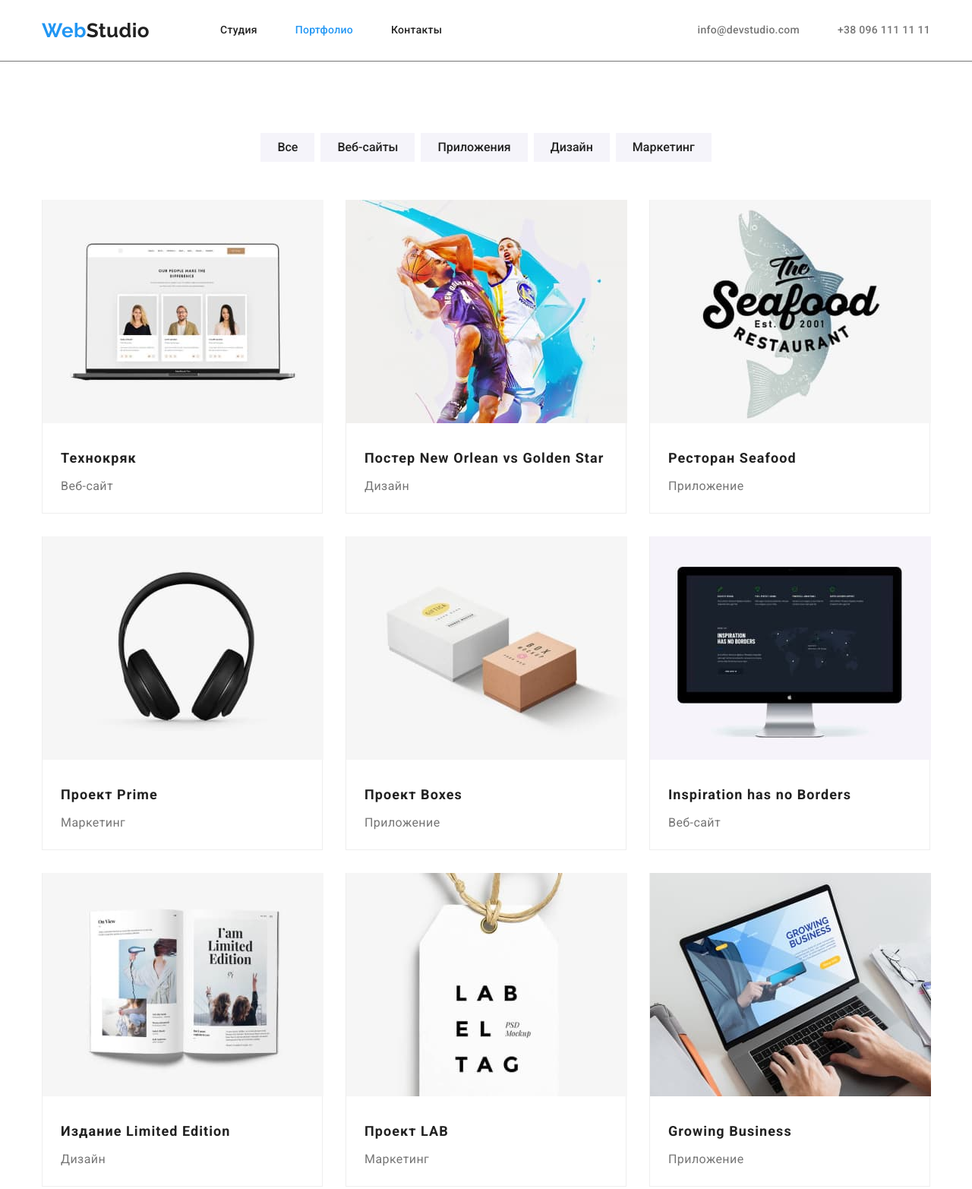
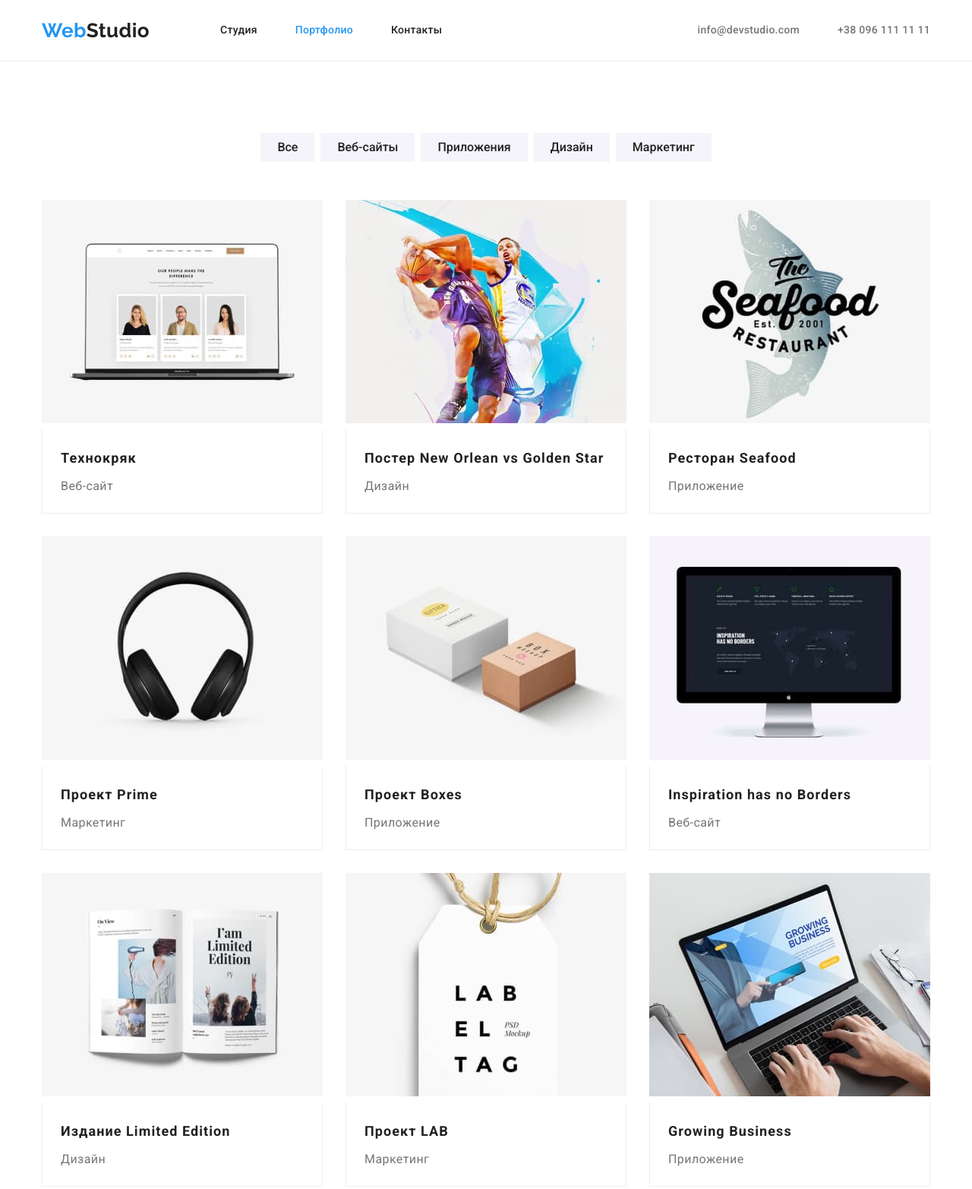
Before and after one commit to Stas-0k/goit-markup-hw-03, a plain HTML site: page portfolio.html in a window 1280 px wide. Shown: the top 1565 px of the page at 76% size. Drawn offline with nearby package versions, Linux system fonts and the light colour scheme.

Commit message:
commit 22-06

```diff
--- a/css/style.css
+++ b/css/style.css
@@ -54,7 +54,6 @@ ul {
 .logo {
   margin-right: 93px;
 
-
   color: var(--title-text-color);
   font-family: Raleway, sans-serif;
 
@@ -82,7 +81,7 @@ ul {
 }
 
 .header {
-  border-bottom: 1px solid;
+  border-bottom: 1px solid #ECECEC;
 }
 
 /*менюшка*/
@@ -155,11 +154,13 @@ ul {
 }
 
 .section .hero-header {
+  width: 696px;
+  margin-left: auto;
+  margin-right: auto;
   margin-top: 0px;
   margin-bottom: 30px;
 
   color: var(--primary-white-color);
-
 
   font-weight: 900;
   font-size: 44px;
@@ -198,7 +199,6 @@ ul {
 }
 
 .section .head-name {
-
   margin-bottom: 10px;
 
   color: var(--title-text-color);
@@ -222,8 +222,6 @@ ul {
   margin-right: 30px;
 }
 
-
-
 .third {
   padding-top: 94px;
   padding-bottom: 94px;
@@ -243,6 +241,7 @@ ul {
 }
 
 .fourth {
+  background-color: #F5F4FA;
   padding-top: 94px;
   padding-bottom: 94px;
   text-align: center;
@@ -276,13 +275,10 @@ ul {
 }
 
 .footer {
-   padding-top: 60px;
+  padding-top: 60px;
   padding-bottom: 60px;
-   background-color: var(--background-hero);
+  background-color: var(--background-hero);
 }
-
-
-
 
 .footer .footer-main {
   color: var(--primary-white-color);
@@ -295,8 +291,6 @@ ul {
 }
 
 .footer-primary {
-
-
   color: var(--primary-white-color);
 
   font-size: 14px;
@@ -312,7 +306,7 @@ ul {
   font-style: normal;
 }
 
-.footer-second{
+.footer-second {
   margin-bottom: 9px;
 }
 
@@ -324,7 +318,6 @@ ul {
 .foot .item:not(:last-child) {
   margin-bottom: 9px;
 }
-
 
 .link,
 .list {
@@ -410,12 +403,11 @@ ul {
 .main-portfolio .item {
   width: 370px;
   margin: 15px;
-  border-bottom: 1px solid #EEEEEE;
-    border-right: 1px solid #EEEEEE;
-    border-left: 1px solid #EEEEEE;
-}
+  }
 
 .fifth {
+    border-bottom: 1px solid #eeeeee;
+    border-right: 1px solid #eeeeee;
+    border-left: 1px solid #eeeeee;
   padding: 20px 24px;
-
 }
```
